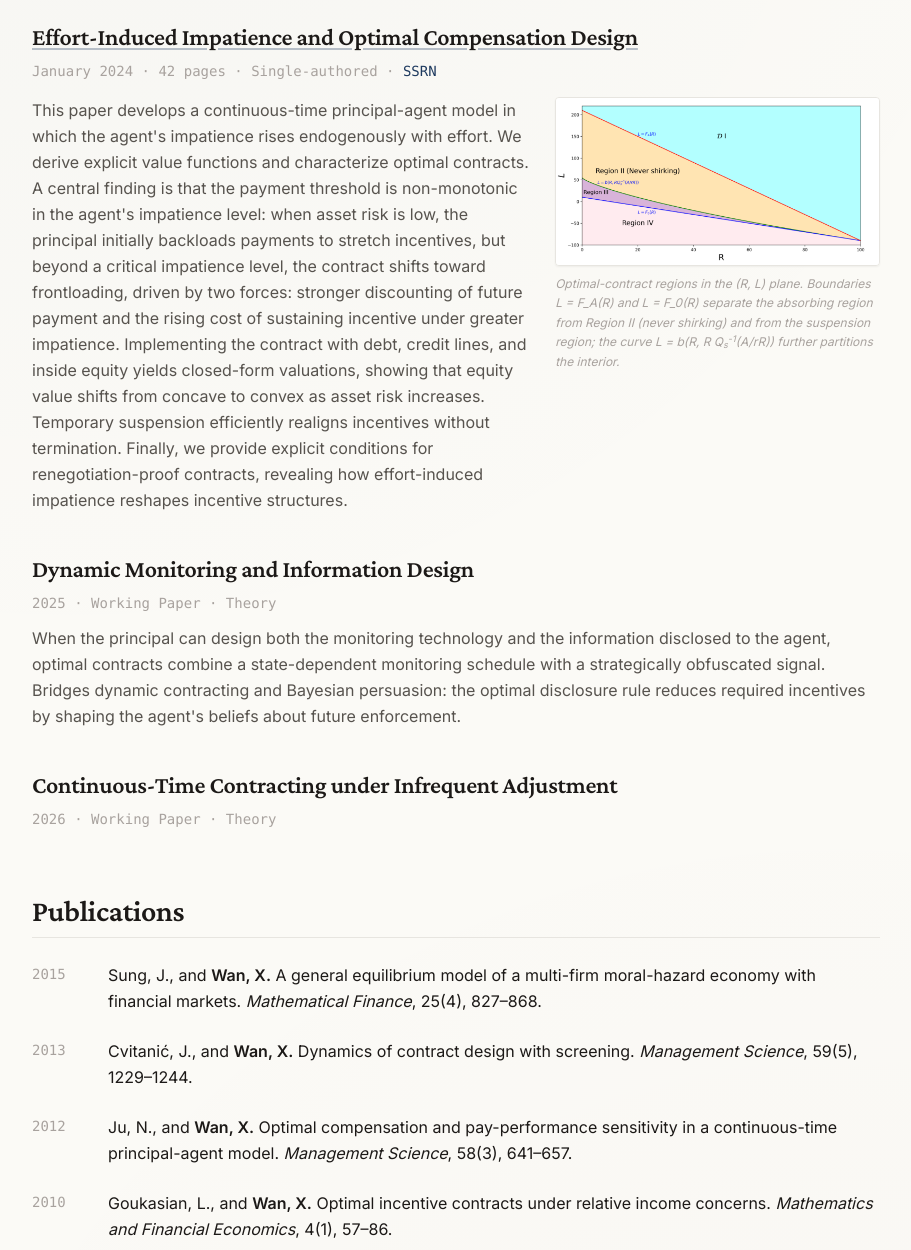
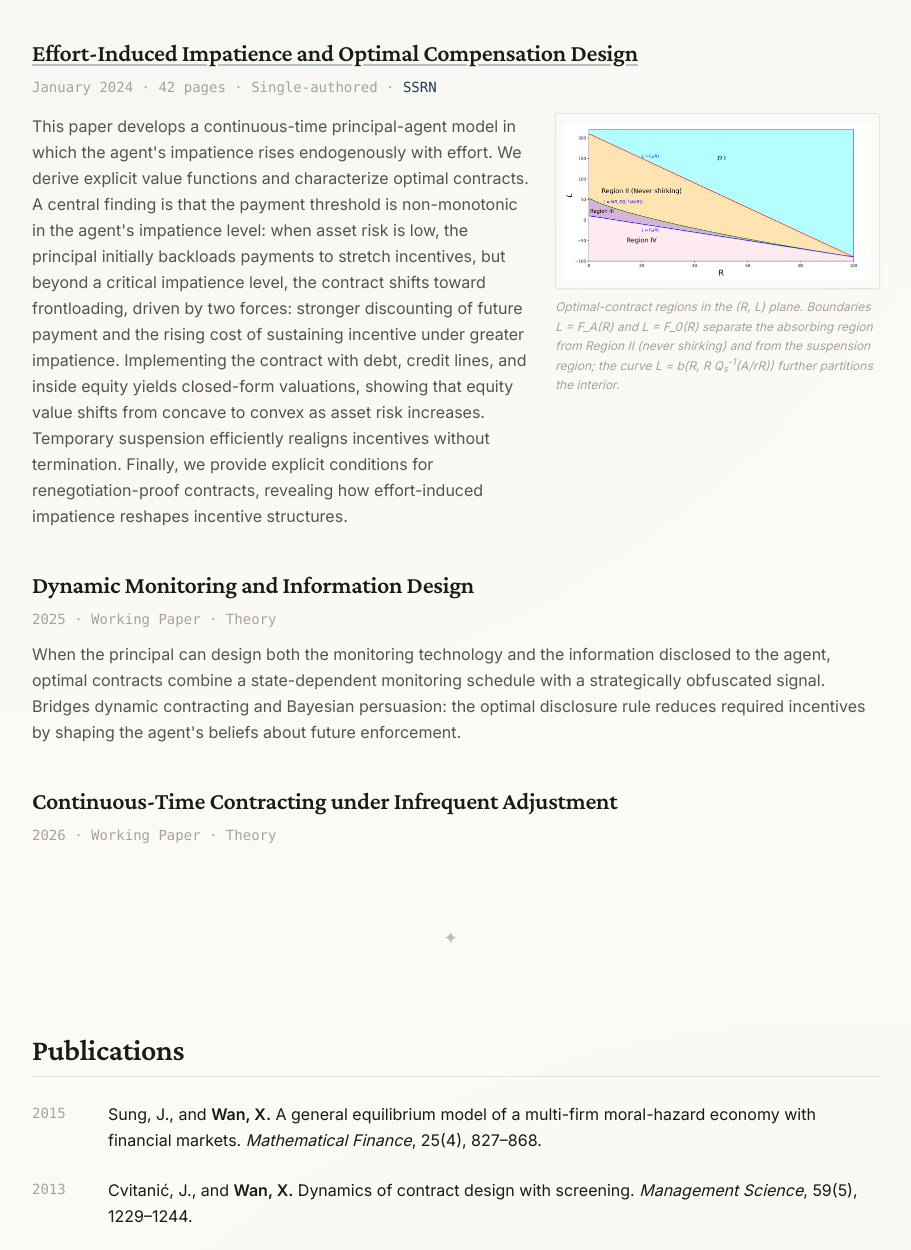
Before and after one commit to wansuite/wansuite.github.io, a plain HTML site: page index.html in a window 1280 px wide. Shown: the part 595-1845 px from the top of the page, without its empty margins (184-1095 px from the left). Drawn offline with nearby package versions, Linux system fonts and the light colour scheme.

Commit message:
Fashion-academic polish: more breathing room, softer figure frame, decorative section ornaments

```diff
--- a/assets/css/style.css
+++ b/assets/css/style.css
@@ -70,6 +70,25 @@ a:hover { color: var(--accent-warm); }
 
 /* Article spacing */
 article + article { margin-top: 1.5rem; }
+
+/* Decorative section divider — academic-press ornament */
+.ornament {
+  text-align: center;
+  color: var(--text-faint);
+  font-size: 1.1rem;
+  letter-spacing: 0.6em;
+  user-select: none;
+  opacity: 0.7;
+}
+
+/* Figure styling — soft frame for paper diagrams */
+figure.diagram img {
+  border: 1px solid var(--border);
+  border-radius: 2px;
+  padding: 8px;
+  background: var(--bg);
+  box-shadow: 0 1px 3px rgba(0,0,0,0.04);
+}
 
 /* Nav tab styling — soft animated underline */
 nav .tab {
--- a/index.html
+++ b/index.html
@@ -135,7 +135,7 @@
   </div>
 </header>
 
-<main class="max-w-4xl mx-auto px-6 py-16 space-y-16">
+<main class="max-w-4xl mx-auto px-6 py-20 space-y-20">
 
   <!-- Working papers -->
   <section>
@@ -159,10 +159,10 @@
           <p class="text-muted leading-relaxed md:col-span-3">
             This paper develops a continuous-time principal-agent model in which the agent's impatience rises endogenously with effort. We derive explicit value functions and characterize optimal contracts. A central finding is that the payment threshold is non-monotonic in the agent's impatience level: when asset risk is low, the principal initially backloads payments to stretch incentives, but beyond a critical impatience level, the contract shifts toward frontloading, driven by two forces: stronger discounting of future payment and the rising cost of sustaining incentive under greater impatience. Implementing the contract with debt, credit lines, and inside equity yields closed-form valuations, showing that equity value shifts from concave to convex as asset risk increases. Temporary suspension efficiently realigns incentives without termination. Finally, we provide explicit conditions for renegotiation-proof contracts, revealing how effort-induced impatience reshapes incentive structures.
           </p>
-          <figure class="md:col-span-2">
+          <figure class="diagram md:col-span-2">
             <img src="assets/img/effort-impatience-regions.png"
                  alt="Diagram: regions of optimal contract behavior in the (R, L) plane, showing thresholds L = F_A(R), L = b(R, R Q_s^{-1}(A/rR)), and L = F_0(R) that separate Region II (Never shirking), Region III, Region IV, and the absorbing region D."
-                 class="w-full border border-subtle rounded shadow-sm">
+                 class="w-full">
             <figcaption class="text-xs text-faint mt-2 italic leading-relaxed">
               Optimal-contract regions in the (R, L) plane. Boundaries L = F_A(R) and L = F_0(R) separate the absorbing region from Region II (never shirking) and from the suspension region; the curve L = b(R, R Q<sub>s</sub><sup>-1</sup>(A/rR)) further partitions the interior.
             </figcaption>
@@ -184,6 +184,8 @@
       </article>
     </div>
   </section>
+
+  <div class="ornament">✦</div>
 
   <!-- Publications -->
   <section>
@@ -234,6 +236,8 @@
     </ol>
   </section>
 
+  <div class="ornament">✦</div>
+
   <!-- External profiles -->
   <section>
     <h2 class="serif text-3xl mb-6 pb-2 border-b border-subtle">External Profiles</h2>
```
Also changed, not shown: about.html (+1 -1 lines), teaching.html (+3 -1 lines).
